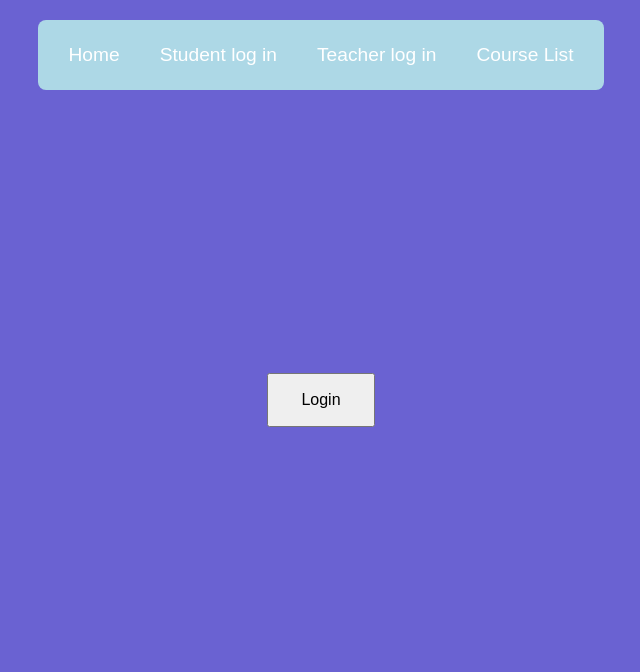
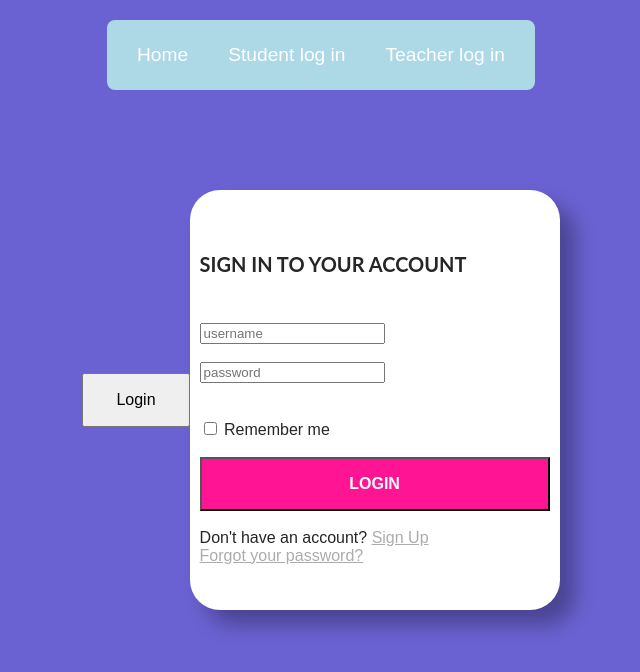
Before and after one commit to lunaraudio/SDEV255-Final-Project, a plain HTML site: page student.html in a window 1280 px wide. Shown: the whole page, without its empty margins (319-959 px from the left). Drawn offline with nearby package versions, Linux system fonts and the light colour scheme.

Commit message:
Add files via upload

```diff
--- a/student.html
+++ b/student.html
@@ -12,7 +12,6 @@
              <li><a href="index.html">Home</a> </li>
              <li><a href="student.html">Student log in</a> </li>
              <li><a href="teacher.html">Teacher log in</a> </li>
-             <li><a href="courses.html">Course List</a> </li>
          </ul>
     </nav>
     <!-- login in window for students to enter in their login information-->
@@ -21,5 +20,61 @@
     <!-- the login button for after the student enters in their login info-->
      <button class="btn btn-lg btn">Login</button>
 
+<!-- here is bootstrap code for the login inputs-->
+
+<div class="container h-100">
+    <div class="container h-100">
+        <div class="d-flex justify-content-center h-100">
+            <div class="form-area">
+                <div class="d-flex justify-content-center">
+                    <h2>Sign in to Your Account</h2>
+                </div>
+                <div class="d-flex justify-content-center form_container">
+                    <form>
+                        <div class="input-group mb-3">
+                            <div class="input-group-append">
+                                <span class="input-group-text"><i class="fa fa-user"></i></span>
+                            </div><input class="form-control input_user" name="" placeholder="username" type="text" value="">
+                        </div>
+                        <br>
+                        <div class="input-group mb-3">
+                            <div class="input-group-append">
+                                <span class="input-group-text"><i class="fa fa-key"></i></span>
+                            </div><input class="form-control input_pass" name="" placeholder="password" type="password" value="">
+                        </div>
+                        <br><br>
+                        <div class="form-group">
+                            <div class="custom-control custom-checkbox">
+                                <input class="custom-control-input" id="customControlInline" type="checkbox"> <label class="custom-control-label" for="customControlInline">Remember me</label>
+                            </div>
+                            <br>
+                        </div>
+                        <div class="d-flex justify-content-center mt-3 login_container">
+                            <button class="btn login_btn" name="button" type="button">Login</button>
+                        </div>
+                    </form>
+                    <br>
+                </div>
+                <div class="mt-4">
+                    <div class="d-flex justify-content-center links">
+                        Don't have an account? <a class="ml-2" href="#">Sign Up</a>
+                    </div>
+                    <div class="d-flex justify-content-center links">
+                        <a href="#">Forgot your password?</a>
+                    </div>
+                </div>
+            </div>
+        </div>
+    </div>
+</div>
+
+
+
+
+
+<script src="https://code.jquery.com/jquery-3.5.1.slim.min.js"></script>
+<script src="https://cdn.jsdelivr.net/npm/popper.js@1.16.1/dist/umd/popper.min.js"></script>
+<script src="https://stackpath.bootstrapcdn.com/bootstrap/4.5.2/js/bootstrap.min.js"></script>
+
 </body>
 </html>
```
Also changed, not shown: teacher.html (+56 -1 lines).
